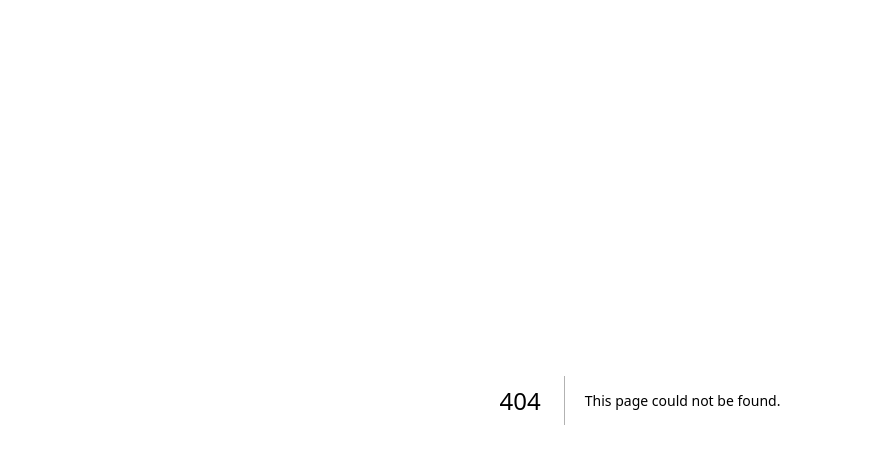
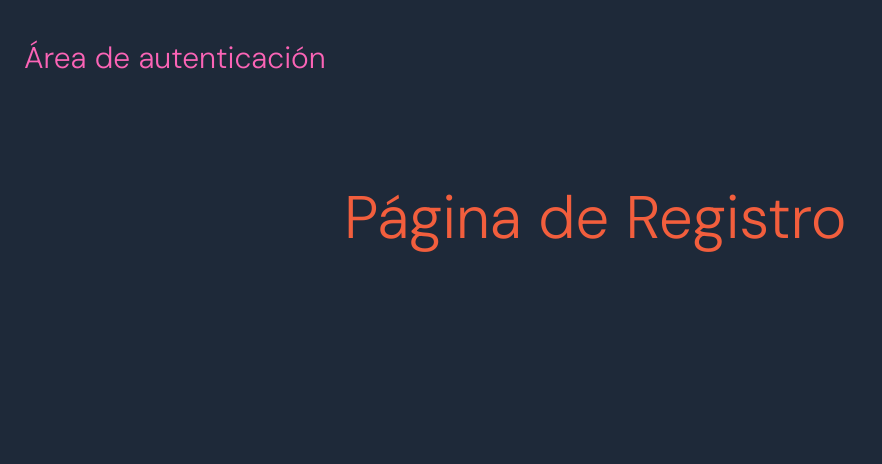
Before and after one commit to mauriciogc/next.js-15.3-1, a Next.js app: page /register in a window 1280 px wide. Before the commit this address had no page. Shown: the top 464 px of the page, without its empty margins (0-882 px from the left). Built offline with nearby package versions, Linux system fonts and the light colour scheme.

Commit message:
feat:add new examples

```diff
--- /dev/null
+++ b/src/app/(auth)/layout.tsx
@@ -0,0 +1,16 @@
+// src/app/(auth)/layout.tsx
+
+export default function AuthLayout({
+  children,
+}: {
+  children: React.ReactNode;
+}) {
+  return (
+    <section className="min-h-screen p-6 bg-gray-800 auth-layout">
+      <header className="max-w-7xl mx-auto text-pink-400 text-3xl py-4">
+        Área de autenticación
+      </header>
+      <main className="max-w-7xl mx-auto mb-4 space-x-2">{children}</main>
+    </section>
+  );
+}
--- /dev/null
+++ b/src/app/(auth)/login/page.tsx
@@ -0,0 +1,8 @@
+// src/app/(auth)/login/page.tsx
+export default function LoginPage() {
+  return (
+    <div className="container">
+      <h1 className="title">Página de Login</h1>
+    </div>
+  );
+}
--- /dev/null
+++ b/src/app/(auth)/register/page.tsx
@@ -0,0 +1,8 @@
+// src/app/(auth)/register/page.tsx
+export default function RegisterPage() {
+  return (
+    <div className="container">
+      <h1 className="title">Página de Registro</h1>
+    </div>
+  );
+}
--- a/src/app/globals.css
+++ b/src/app/globals.css
@@ -74,7 +74,7 @@
     @apply text-3xl md:text-4xl mb-4;
   }
   .pill-button {
-    @apply rounded-full px-5 py-2 text-sm font-medium transition-colors duration-200 cursor-pointer;
+    @apply rounded-full px-5 py-2 text-sm font-medium transition-colors duration-200 cursor-pointer hover:no-underline;
   }
   .pill-button-default {
     @apply bg-(--color-muted) text-(--color-foreground) hover:bg-(--color-border);
--- a/src/app/page.tsx
+++ b/src/app/page.tsx
@@ -1,7 +1,17 @@
+import Link from 'next/link';
+
 export default function HomePage() {
   return (
     <main className="container">
       <h1 className="title">Página principal</h1>
+      <div className="flex gap-3 flex-wrap items-center px-4 py-3 rounded-xl">
+        <Link href="/login" className="pill-button pill-button-default">
+          Iniciar sesión
+        </Link>
+        <Link href="/register" className="pill-button pill-button-default">
+          Registrarse
+        </Link>
+      </div>
     </main>
   );
 }
```
